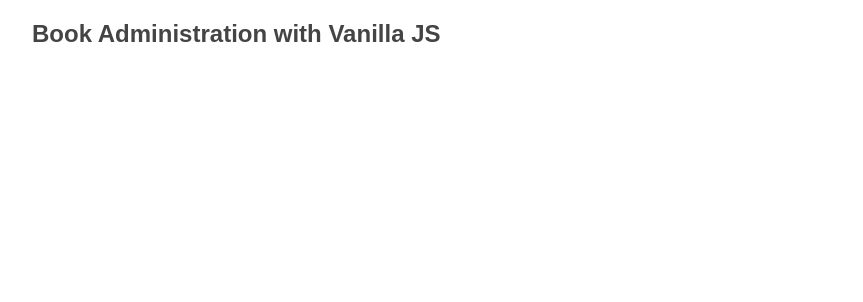
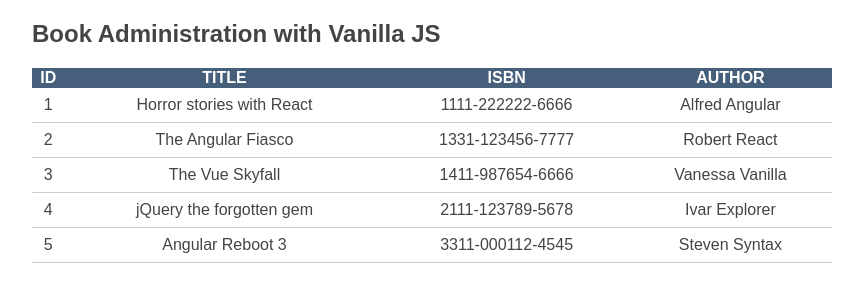
Before and after one commit to olavgg/vanillajs, a plain HTML site: page example1/books.html in a window 1280 px wide. Shown: the whole page, without its empty margins (208-1071 px from the left). Drawn offline with Linux system fonts and the light colour scheme.

Commit message:
Finalize chapter 1

```diff
--- a/example1/books.html
+++ b/example1/books.html
@@ -14,43 +14,47 @@
 
 <script type="application/javascript" src="js/application.js"></script>
 <script type="application/javascript">
+
+	// Create book objects
 	let books = [
-		new Book({
+		new BookModel({
 			id: 1,
 			title: 'Horror stories with React',
-			author: new Author({name: 'Alfred Angular'}),
+			author: new AuthorModel({name: 'Alfred Angular'}),
 			isbn: "1111-222222-6666"
 		}),
-		new Book({
+		new BookModel({
 			id: 2,
 			title: 'The Angular Fiasco',
-			author: new Author({name: 'Robert React'}),
+			author: new AuthorModel({name: 'Robert React'}),
 			isbn: "1331-123456-7777"
 		}),
-		new Book({
+		new BookModel({
 			id: 3,
 			title: 'The Vue Skyfall',
-			author: new Author({name: 'Vanessa Vanilla'}),
+			author: new AuthorModel({name: 'Vanessa Vanilla'}),
 			isbn: "1411-987654-6666"
 		}),
-		new Book({
+		new BookModel({
 			id: 4,
 			title: 'jQuery the forgotten gem',
-			author: new Author({name: 'Ivar Explorer'}),
+			author: new AuthorModel({name: 'Ivar Explorer'}),
 			isbn: "2111-123789-5678"
 		}),
-		new Book({
+		new BookModel({
 			id: 5,
 			title: 'Angular Reboot 3',
-			author: new Author({name: 'Steven Syntax'}),
+			author: new AuthorModel({name: 'Steven Syntax'}),
 			isbn: "3311-000112-4545"
 		})
 	];
 
+	// Find all DOM elements which we want to render to
 	const bookTables =
 		document.querySelectorAll('[data-container="books-table"]');
 	for(let i = 0; i < bookTables.length; i++){
-		new BooksTable({
+		// Initialize the table component
+		new BookTableComponent({
 			books: books,
 			containerElement: bookTables[i]
 		});
--- a/example1/js/application.js
+++ b/example1/js/application.js
@@ -1,45 +1,73 @@
 'use strict';
 
-class Author{
+class AuthorModel{
 
+	/**
+	 * @param {id: Number, name: String}
+	 * @return AuthorModel
+	 */
 	constructor(obj){
 		this.updateProperties(obj);
 	}
 
+	/**
+	 * Map properties to this instance
+	 *
+	 * @param {id: Number, name: String}
+	 * @return void
+	 */
 	updateProperties(obj){
 		this.id = obj.id;
-		this.name = obj.name;
+		if(obj.name) this.name = obj.name;
 	}
 
 }
 
-class Book{
+class BookModel{
 
-	constructor(obj){
+	/**
+	 * @param {id: Number, author: String, title: String, isbn: String}
+	 * @return AuthorModel
+	 */
+	constructor(obj) {
 		this.updateProperties(obj);
 	}
 
-	updateProperties(obj){
-		for(let i = 0; i < Book.getFields().length; i++){
-
-		}
+	/**
+	 * Map properties to this instance
+	 *
+	 * @param {id: Number, author: String, title: String, isbn: String}
+	 * @return void
+	 */
+	updateProperties(obj) {
 		this.id = obj.id;
-		this.author = obj.author;
-		this.title = obj.title;
-		this.isbn = obj.isbn;
+		if (obj.author) this.author = obj.author;
+		if (obj.title) this.title = obj.title;
+		if (obj.isbn) this.isbn = obj.isbn;
 	}
 
-	static getFields(){
+	/**
+	 * Get a list of properties for this class
+	 *
+	 * @returns {string[]}
+	 */
+	static getFields() {
 		return ['id', 'title', 'isbn', 'author'];
 	}
-
 }
 
-class BooksTable{
+/**
+ * Book table component. We call this a component as its behaviour is a
+ * reusable component for web composition.
+ *
+ * With this design it is also easier to map it over to a true web-component,
+ * which will hopefully soon become a standard in all the major browsers.
+ */
+class BookTableComponent{
 
 	constructor(obj){
 		this.containerElement = obj.containerElement;
-		this.fields = Book.getFields();
+		this.fields = BookModel.getFields();
 		this.updateProperties(obj);
 		this.buildDOMElements();
 		this.render();
@@ -70,7 +98,7 @@ class BooksTable{
 
 	renderBody(){
 		this.tableBodyElement.innerHTML = `
-			${this.booksCollection.books.map(book => `
+			${this.books.map(book => `
 				<tr>
 					<td>${book.id}</td>
 					<td>${book.title}</td>
```
